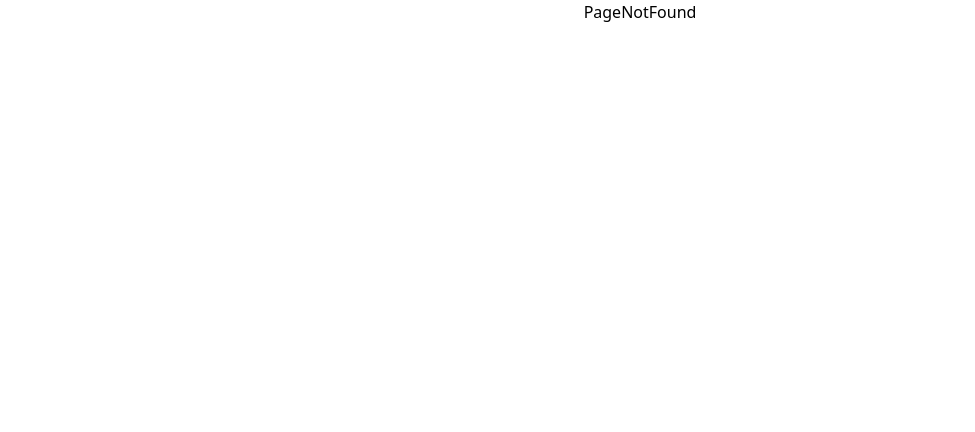
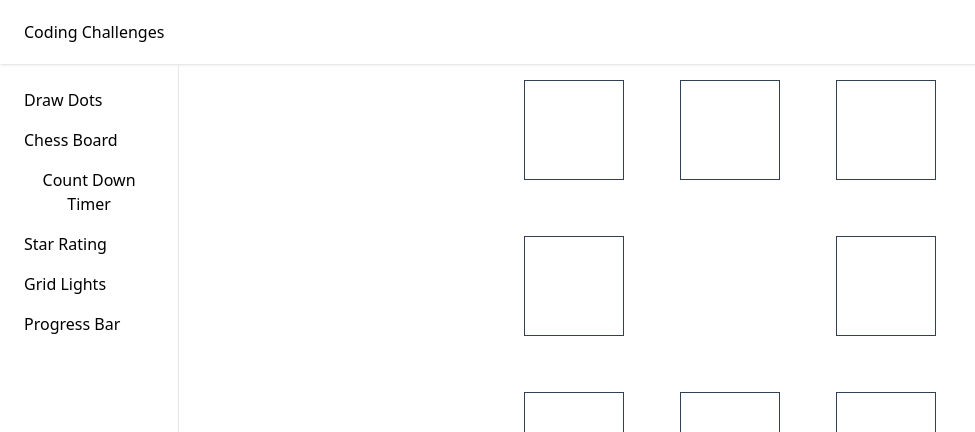
Before and after one commit to ramesh01/machine-coding-challenges, a React (Create React App) app: page /grid-lights in a window 1280 px wide. Shown: the top 432 px of the page, without its empty margins (0-975 px from the left). Built offline with nearby package versions, Linux system fonts and the light colour scheme.

Commit message:
feat: Gridlights assignment/component completed

```diff
--- a/src/Router/Router.tsx
+++ b/src/Router/Router.tsx
@@ -6,6 +6,7 @@ import PageNotFound from "../pages/PageNotFound/PageNotFound";
 import CountDownTimer from "../pages/CountDownTimer/CountDownTimer";
 import StarRating from "../pages/StarRating/StarRating";
 import ProgressBar from "../pages/ProgressBar/ProgressBar";
+import GridLights from "../pages/GridLights/GridLights";
 
 const Router = () => {
 	return (
@@ -17,6 +18,7 @@ const Router = () => {
 					<Route path="/countdown-timer" element={<CountDownTimer />} />
 					<Route path="/star-rating" element={<StarRating />} />
 					<Route path="/progress-bar" element={<ProgressBar />} />
+					<Route path="/grid-lights" element={<GridLights />} />
 				</Route>
 				<Route path="*" element={<PageNotFound />}></Route>
 			</Routes>
--- a/src/config/leftMenuData.ts
+++ b/src/config/leftMenuData.ts
@@ -21,8 +21,8 @@ const leftMenu: Array<LeftMenuItem> = [
 		path: "/star-rating",
 	},
     {
-		name: "Color Picker",
-		path: "/color-picker",
+		name: "Grid Lights",
+		path: "/grid-lights",
 	},
 	{
 		name: "Progress Bar",
--- /dev/null
+++ b/src/pages/GridLights/GridLights.tsx
@@ -0,0 +1,60 @@
+import Node from "postcss/lib/node";
+import React, { useEffect, useRef, useState } from "react";
+
+const GridLights = () => {
+	const [selectedIndexes, setSelectedIndexes] = useState<number[]>([]);
+	const grids = [
+		[1, 1, 1],
+		[1, 0, 1],
+		[1, 1, 1],
+	];
+
+	const handleSelectOnClick = (index: number) => {
+		if (!selectedIndexes.includes(index)) {
+			const selectedList = [...selectedIndexes, index];
+			setSelectedIndexes(selectedList);
+			if (selectedList.length === grids.flat(1).filter(Boolean).length) {
+				deactivateCells();
+			}
+		}
+	};
+
+	const deactivateCells = () => {
+		const timer = setInterval(() => {
+			setSelectedIndexes((prevVlaues) => {
+				const newSelectedIndexArr = prevVlaues.slice();
+				newSelectedIndexArr.pop();
+				if (newSelectedIndexArr.length === 0) {
+					clearInterval(timer);
+				}
+				return newSelectedIndexArr;
+			});
+		}, 500);
+	};
+
+	const gridView = () => {
+		return (
+			<div className="grid gap-10 grid-cols-3">
+				{grids
+					.flat(1)
+					.map((value: number, index: number) =>
+						value ? (
+							<div
+								key={`grid-${value}-${index}`}
+								className={`w-[100px] h-[100px] border border-slate-700 cursor-pointer m-2 ${
+									selectedIndexes.includes(index) ? "bg-green-700" : ""
+								}`}
+								onClick={() => handleSelectOnClick(index)}
+							></div>
+						) : (
+							<div></div>
+						)
+					)}
+			</div>
+		);
+	};
+
+	return <div className="flex justify-center">{gridView()}</div>;
+};
+
+export default GridLights;
```
